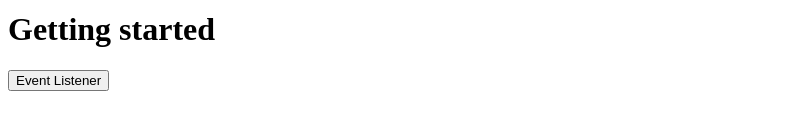
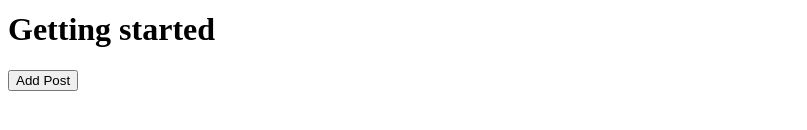
Before and after one commit to singhjimmy507/angular-node, an Angular app: page / in a window 1280 px wide. Shown: the part 394-524 px from the top of the page, without its empty margins (0-807 px from the left). Built offline with nearby package versions, Linux system fonts and the light colour scheme.

Commit message:
Displaying content - string interpolation

```diff
--- a/src/app/posts/post-create/post-create.component.html
+++ b/src/app/posts/post-create/post-create.component.html
@@ -1,2 +1,3 @@
 <h1>Getting started</h1>
-<button (click)="onAddPost()">Event Listener</button>
+<button (click)="onAddPost()">Add Post</button> <!-- Event listenening is referred as Event Binding -->
+<p>{{newPost}}</p> <!-- Referred as string interporlation  -->
--- a/src/app/posts/post-create/post-create.component.ts
+++ b/src/app/posts/post-create/post-create.component.ts
@@ -5,7 +5,10 @@ import { Component } from '@angular/core';
     templateUrl: './post-create.component.html'
 })
 export class PostCreateComponent {
+    newPost = ''; //Property of class. Doesn't require const, var, let
+
     onAddPost(){
-        alert('Post added');
+        // alert('Post added');
+        this.newPost='New post added';
     }
 }
```
